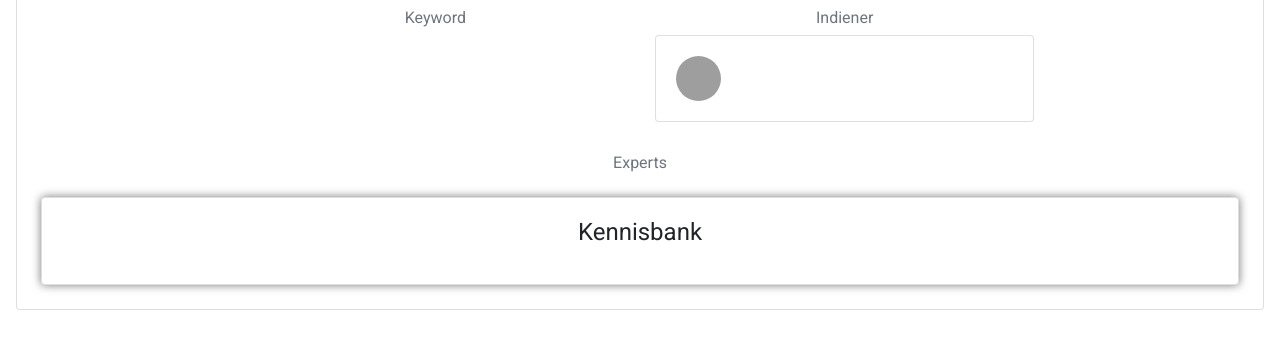
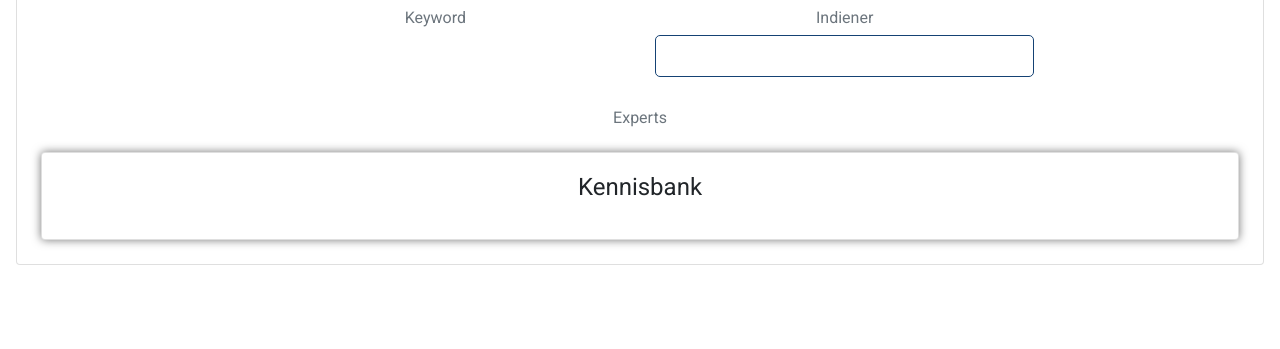
Before and after one commit to Pieterzalis/data-system-project, a PHP site: page /overzicht-detail-keyword.php?id=1 in a window 1280 px wide. Shown: the part 113-462 px from the top of the page. Run offline with PHP 8.4, Linux system fonts and the light colour scheme; data that the repository does not hold is empty; some libraries are stand-ins or nearby versions; grey boxes are pictures that could not be loaded.

Commit message:
changed style of Indiener

```diff
--- a/website/overzicht-detail-keyword.php
+++ b/website/overzicht-detail-keyword.php
@@ -70,24 +70,17 @@
                 <div class="col-sm col-md-6 col-lg-4">
 
                     <h6 class="text-secondary">Indiener</h6>
-                    <div class="card">
-                        <div class="card-body">
-                            <a href="login.php"
-                               class="w-100 d-flex align-items-center">
+                    <div class="card customcardbody">
+                        <div class="card-body w-100 d-flex align-items-center">
                                 <div class="flex-none avatar avatar-md">
-                                    <img class="rounded-circle"
-                                         src="assets/img/"
-                                         alt="">
+                                    <h5 style="display:flex; align-items: center; margin-bottom: 0;"><?php echo $a['party_name'] ?></h5>
                                 </div>
                                 <div class="flex-auto text-dark text-left">
-
-                                    <p class="mb-0 pl-3"><?=$a['party_name']?>   <?=$a['indiener_fullname']?> </p>
-
+                                    <p class="mb-0 pl-3"><?php echo $a['indiener_fullname'] ?></p>
+                                </div>
+                                <div class="flex-none">
                                 </div>
 
-
-
-                            </a>
                         </div>
                     </div>
                 </div>
```
